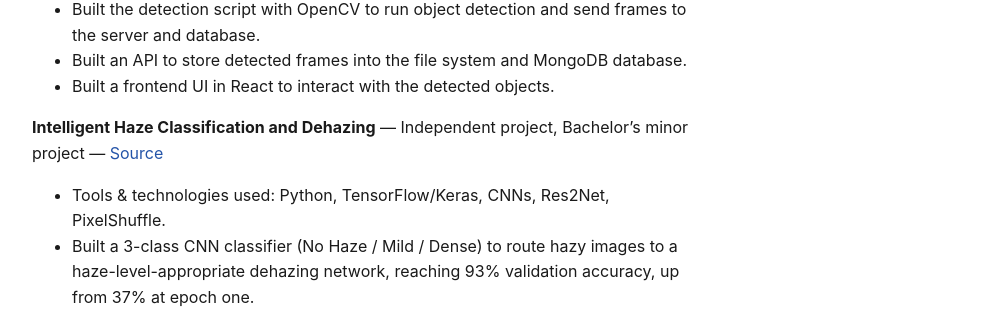
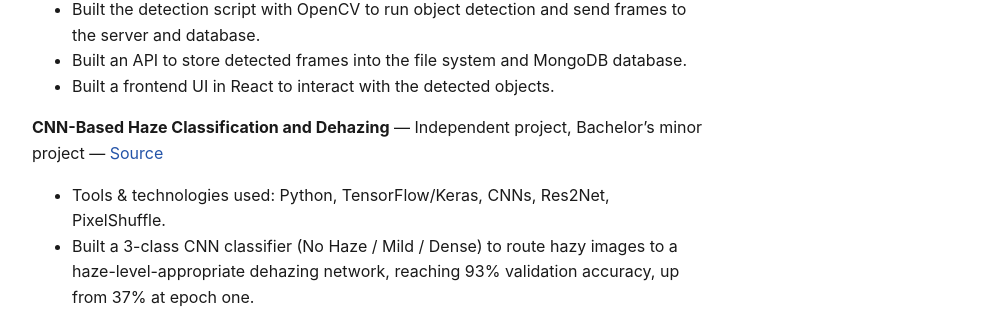
Before and after one commit to aarifkhan7/aarifkhan7.github.io, a Jekyll site: the page built from resume.md, in a window 1280 px wide and 900 px high, scrolled down 1323 px. Shown: the part 143-453 px from the top of the window, without its empty margins (272-1279 px from the left). Built offline with Jekyll 4.4.1, drawn with Linux system fonts in a browser that asks for light colours.

Commit message:
Rename dehazing project title to be more specific (CNN-Based)

```diff
--- a/resume.md
+++ b/resume.md
@@ -37,7 +37,7 @@ description: >-
 - Built an API to store detected frames into the file system and MongoDB database.
 - Built a frontend UI in React to interact with the detected objects.
 
-**Intelligent Haze Classification and Dehazing** — Independent project, Bachelor's minor project — [Source]({{ site.baseurl }}/projects/2026-07-26-dehazer/)
+**CNN-Based Haze Classification and Dehazing** — Independent project, Bachelor's minor project — [Source]({{ site.baseurl }}/projects/2026-07-26-dehazer/)
 - Tools & technologies used: Python, TensorFlow/Keras, CNNs, Res2Net, PixelShuffle.
 - Built a 3-class CNN classifier (No Haze / Mild / Dense) to route hazy images to a haze-level-appropriate dehazing network, reaching 93% validation accuracy, up from 37% at epoch one.
 - Implemented a teacher-student knowledge-transfer dehazing network (based on Wu et al.'s KTDN architecture) from a research paper with unspecified training details, combining L2, SSIM, and VGG19 perceptual losses for the teacher network.
```
Also changed, not shown: _projects/2026-07-26-dehazer.md (+1 -1 lines), 2 other files.
